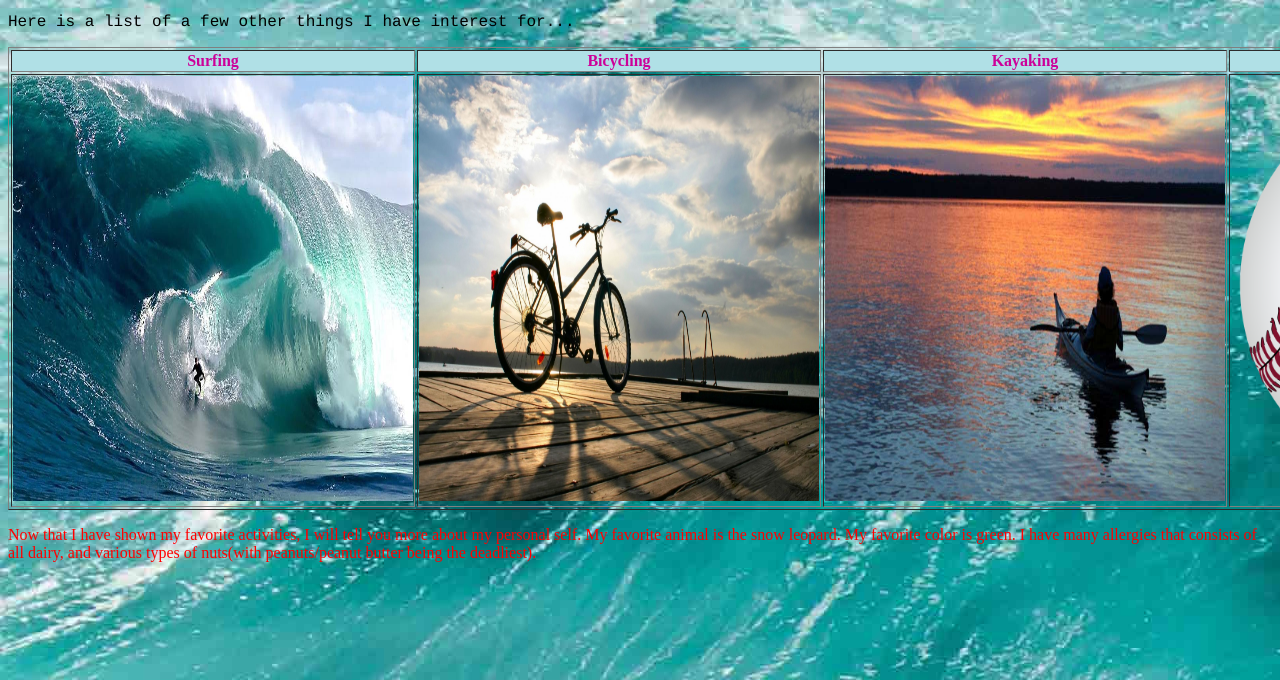
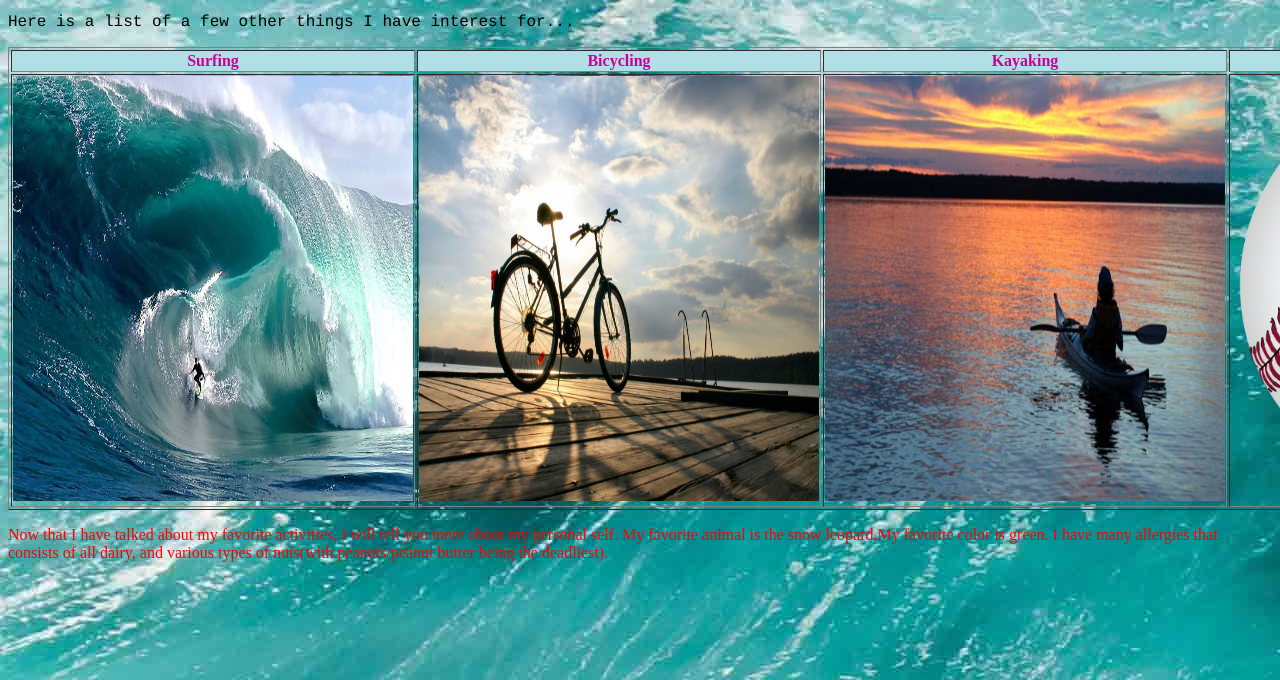
Before and after one commit to programming-john/swimming, a plain HTML site: page index.html in a window 1280 px wide. Shown: the part 120-800 px from the top of the page. Drawn offline with Linux system fonts and the light colour scheme.

Commit message:
Update index.html

```diff
--- a/index.html
+++ b/index.html
@@ -4,7 +4,7 @@
     <body background="ocean.jpg";>
       <h1 style="color:red; font-family:verdana;">About Me.</h1>
        <table border = "1"; style="width:100%">
-        <p style="color:blue"; "font-size:125%">
+        <p style="color:blue"; "font-size:225%">
         One of my main hobbies is swimming.
         Every summer, I have a lifeguarding job down at East Beach.
         Before my accident regarding my leg, I would swim for at least 2 hours a day.
@@ -27,9 +27,10 @@
       	 <th><img src="baseball.png" alt="Playing baseball." style="width:400px;height:425px;"></th>
      	</tr>
        </table>
-	<p style="color:red"; font-size:"175%"; bgcolor="#29a329";>
-	Now that I have shown my favorite activities, I will tell you more about my personal self. My favorite animal is the snow leopard.
-	My favorite color is green. I have many allergies that consists of all dairy,
+	<p style="color:red"; >
+	Now that I have talked about my favorite activities, I will tell you more about my personal self.
+	My favorite animal is the snow leopard.My favorite color is green.
+	I have many allergies that consists of all dairy,
 	and various types of nuts(with peanuts/peanut butter being the deadliest).
 	</p>
     </body>
```
